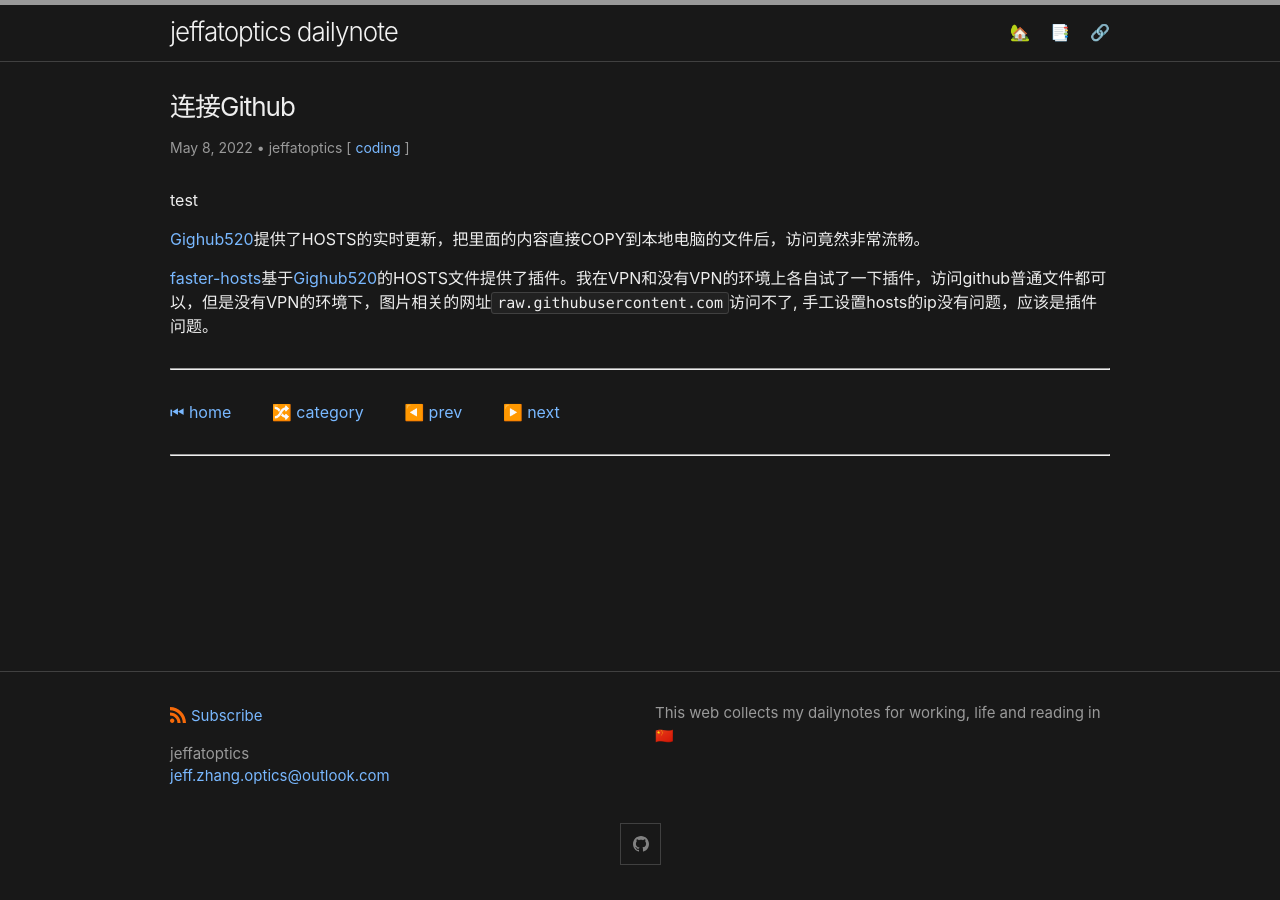
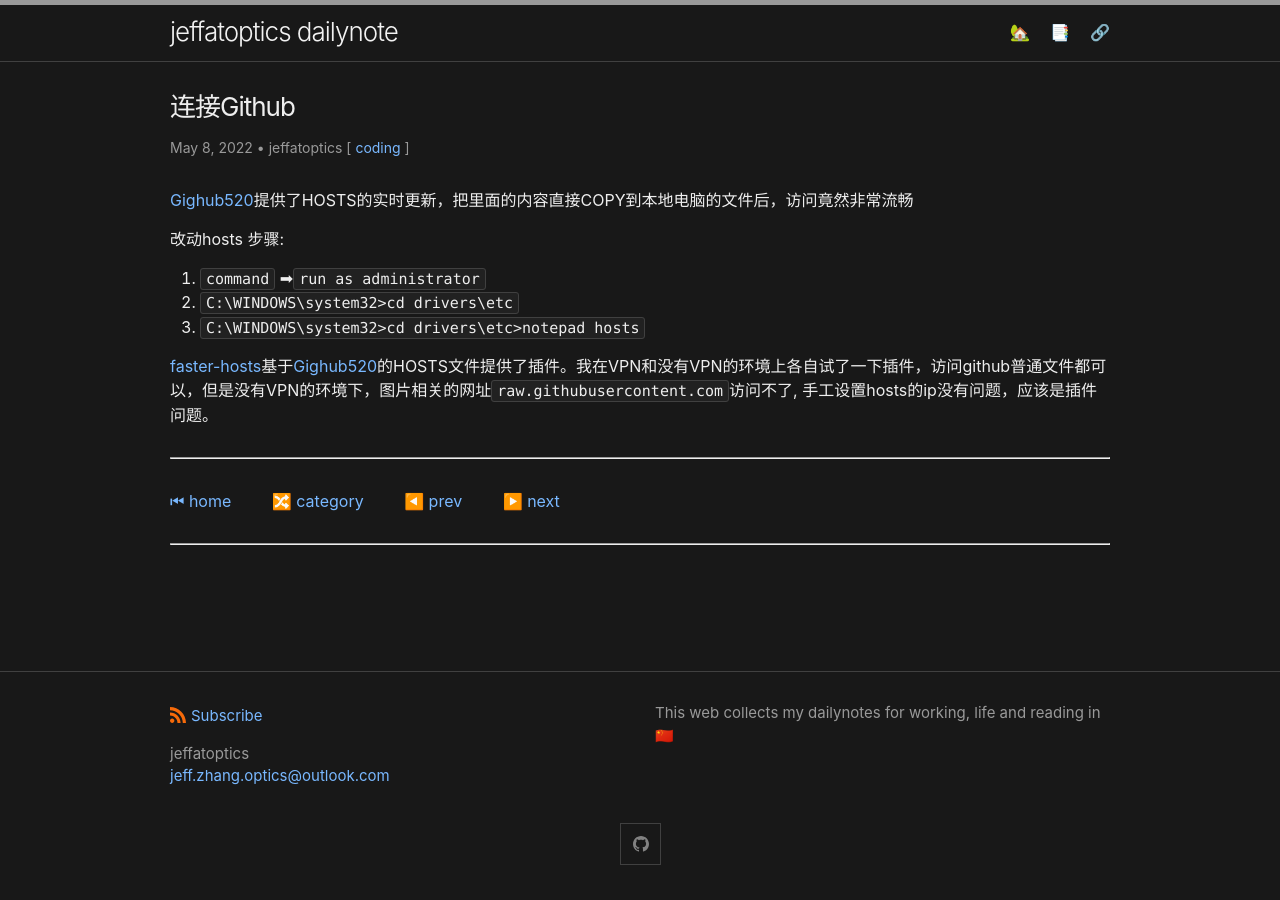
Before and after one commit to jeffatoptics/jeffblog, a Jekyll site: the page built from _posts/2022-05-08-github-connection.md, in a window 1280 px wide. Built offline with Jekyll 4.4.1, drawn with Linux system fonts in a browser that asks for light colours.

Commit message:
update LF

```diff
--- a/_posts/2022-05-08-github-connection.md
+++ b/_posts/2022-05-08-github-connection.md
@@ -7,13 +7,16 @@ created: 2022-05-08 Sun 13:43
 modified_date:
 ---
 
-test
+[Gighub520](https://github.com/521xueweihan/GitHub520)提供了HOSTS的实时更新，把里面的内容直接COPY到本地电脑的文件后，访问竟然非常流畅
 
+改动hosts 步骤:
 
-[Gighub520](https://github.com/521xueweihan/GitHub520)提供了HOSTS的实时更新，把里面的内容直接COPY到本地电脑的文件后，访问竟然非常流畅。
-
+1. `command` ➡`run as administrator`
+1. `C:\WINDOWS\system32>cd drivers\etc`
+1. `C:\WINDOWS\system32>cd drivers\etc>notepad hosts`
 
 [faster-hosts](https://github.com/gauseen/faster-hosts)基于[Gighub520](https://github.com/521xueweihan/GitHub520)的HOSTS文件提供了插件。我在VPN和没有VPN的环境上各自试了一下插件，访问github普通文件都可以，但是没有VPN的环境下，图片相关的网址`raw.githubusercontent.com`访问不了, 手工设置hosts的ip没有问题，应该是插件问题。
+
 
 ---
 
```
